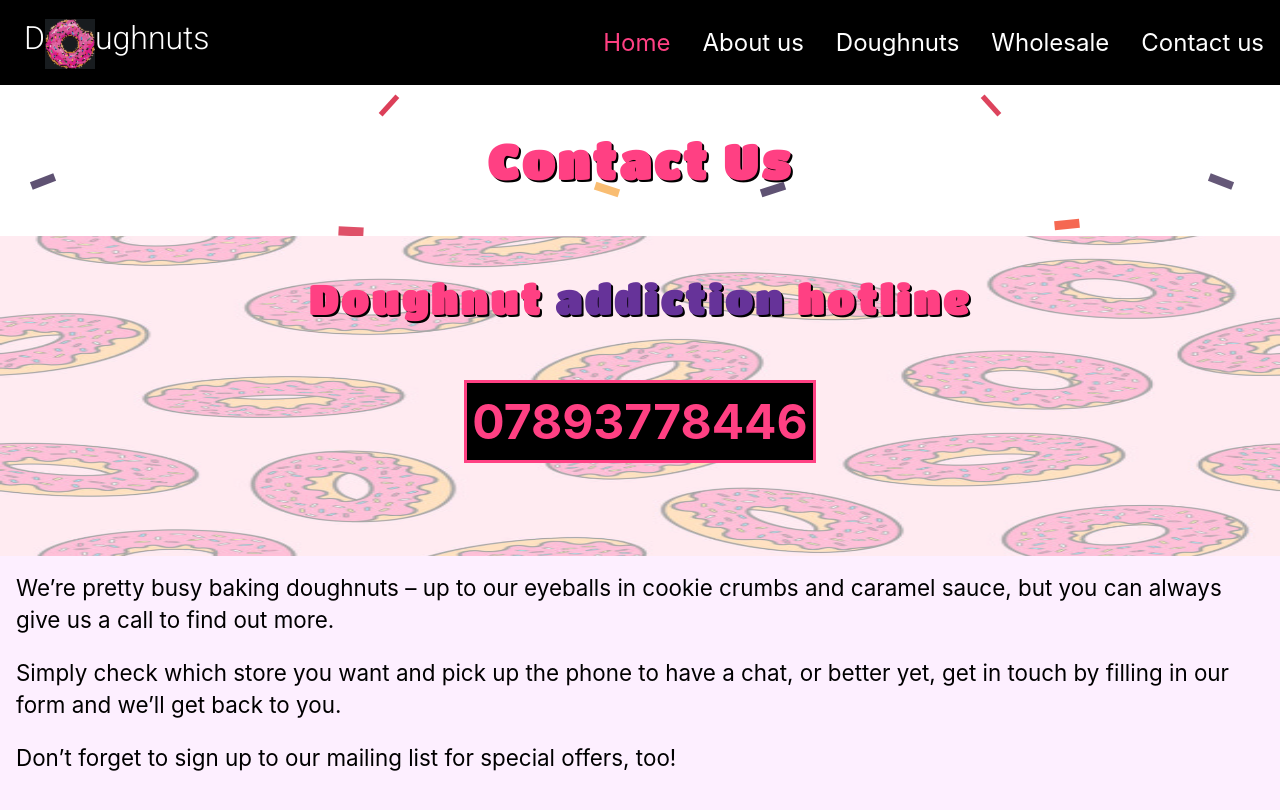
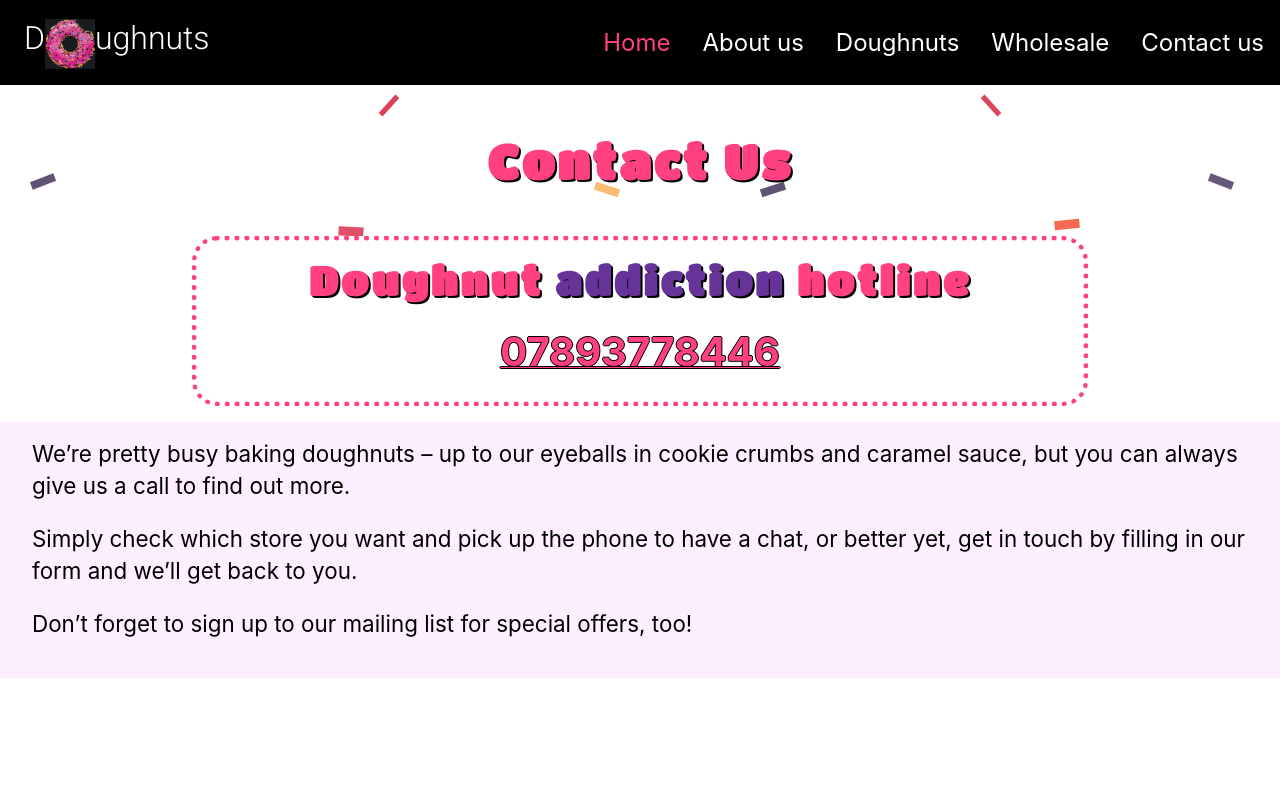
Before and after one commit to jbrogan99/doughnuts-responsive, a React (Create React App) app: page /contact in a window 1280 px wide. Built offline with nearby package versions, Linux system fonts and the light colour scheme; a web font is replaced by a local one.

Commit message:
updated styles

```diff
--- a/src/Application-routes/ContactUs.jsx
+++ b/src/Application-routes/ContactUs.jsx
@@ -13,11 +13,6 @@ export const ContactUs = () => {
           </Sprinkles>
         </section>
         <main id="contact-us-banner-container">
-          <img
-            src={doughnutBackground}
-            alt="doughnut background"
-            id="banner-img"
-          />
           <h2 id="banner-text">
             Doughnut <span>addiction</span> hotline
           </h2>
--- a/src/css/styles.css
+++ b/src/css/styles.css
@@ -267,6 +267,11 @@ button,
 /*end of home page*/
 
 /*collection page */
+
+#extensive-range-container {
+  display: flex;
+  justify-content: center;
+}
 
 #container-stock-our-stuff h2 {
   padding: 1em;
@@ -707,27 +712,34 @@ button,
 #contact-us-banner-container {
   display: flex;
   justify-content: center;
+  flex-direction: column;
+  border: 5px dotted var(--hot-pink);
+  border-radius: 25px;
+  padding: 1em;
+  gap: 1em;
 }
 
 #contact-us-banner-container p {
-  position: absolute;
-  margin-top: 6.8rem;
-  background-color: black;
+  width: fit-content;
   color: var(--hot-pink);
   padding: 5px;
-  border: 3px solid var(--hot-pink);
+
+  text-decoration: underline 1px;
   font-size: 2rem !important;
   font-weight: bold;
+  align-self: center;
+  text-shadow: 1px 0 0 #000, 0 -1px 0 #000, 0 1px 0 #000, -1px 0 0 #000;
 }
 
 #banner-text {
-  position: absolute;
   color: var(--hot-pink) !important;
 }
 
 #extensive-range-container {
-  background-color: black;
-  border-top: 3px solid var(--hot-pink);
+  background-color: var(--light-purple);
+}
+
+#extensive-range-container h2 {
 }
 
 /* #contact-number-container {
@@ -844,7 +856,7 @@ button,
     display: grid;
     grid-template-columns: repeat(3, 1fr);
     grid-template-rows: 1fr;
-    margin: 1em 3em 1em 3em;
+    margin: 0em 3em 1em 3em;
     border: 5px dotted var(--hot-pink);
     border-radius: 25px;
     padding: 1em;
@@ -1034,7 +1046,7 @@ button,
 
   /*stock ouf stuff page*/
   #pic-collage-container {
-    margin: 0 10% 5% 10%;
+    margin: 0 10% 0% 10%;
     height: 80vh;
   }
 
@@ -1131,21 +1143,24 @@ button,
 
   /*contact us */
 
-  #contact-us-banner-container img {
-    height: 40vh;
+  #contact-us-banner-container {
+    margin: 0 15% 1em 15%;
+    height: 100%;
+  }
+
+  #contact-us-banner-container p {
+    font-size: 2.5rem !important;
+  }
+
+  #contact-us-para-container {
+    padding: 1em 2em 1em 2em;
   }
 
   #fig-container {
     width: 100%;
   }
 
-  #banner-text {
-    position: absolute;
-    margin-top: 1em;
-  }
-
-  #contact-us-banner-container p {
-    margin-top: 3em;
+  #banner-text p {
     font-size: 3em !important;
   }
 
```
